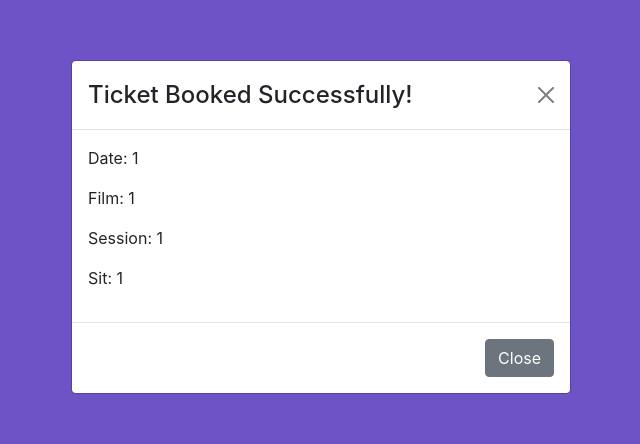
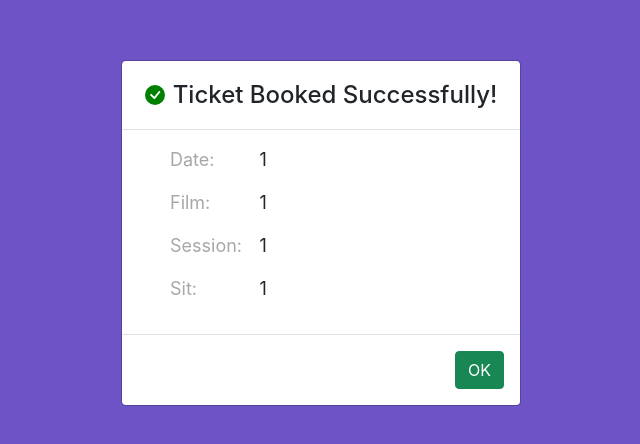
Before and after one commit to yaborodinov/Cinema-tickets, a React (Create React App) app: page /success/1/1/1/1 in a window 1280 px wide. Shown: the top 444 px of the page, without its empty margins (319-959 px from the left). Built offline with nearby package versions, Linux system fonts and the light colour scheme.

Commit message:
added stules to Success component

```diff
--- a/package.json
+++ b/package.json
@@ -8,6 +8,7 @@
     "@testing-library/user-event": "^12.8.3",
     "axios": "^0.21.1",
     "bootstrap": "^5.0.2",
+    "bootstrap-icons": "^1.5.0",
     "prop-types": "^15.7.2",
     "react": "^17.0.2",
     "react-bootstrap": "^2.0.0-beta.4",
--- a/src/components/Success.jsx
+++ b/src/components/Success.jsx
@@ -1,29 +1,73 @@
 import React from 'react';
 import { Link, useParams } from 'react-router-dom';
-import { Modal, Button } from 'react-bootstrap';
+import { Modal, Button, Row, Col } from 'react-bootstrap';
+
+import { StyledSuccess } from '../styled/components/StyledSuccess';
 
 const Success = () => {
   let { currentDay, film, sit, time } = useParams();
 
   return (
-    <Modal.Dialog>
-      <Modal.Header closeButton>
-        <Modal.Title>Ticket Booked Successfully!</Modal.Title>
+    <StyledSuccess>
+      <Modal.Header className="justify-content-center">
+        <Modal.Title className="d-flex align-items-center ">
+          <svg
+            xmlns="http://www.w3.org/2000/svg"
+            width="20"
+            height="20"
+            fill="green"
+            class="bi bi-check-circle-fill"
+            viewBox="0 0 16 16"
+          >
+            <path d="M16 8A8 8 0 1 1 0 8a8 8 0 0 1 16 0zm-3.97-3.03a.75.75
+             0 0 0-1.08.022L7.477 9.417 5.384 7.323a.75.75 0 0 0-1.06 1.06L6.97
+             11.03a.75.75 0 0 0 1.079-.02l3.992-4.99a.75.75 0 0 0-.01-1.05z" />
+          </svg>
+          <span className="ms-4 ms-sm-2">Ticket Booked Successfully!</span>
+        </Modal.Title>
       </Modal.Header>
 
-      <Modal.Body>
-        <p>Date: {currentDay}</p>
-        <p>Film: {film}</p>
-        <p>Session: {time}</p>
-        <p>Sit: {sit}</p>
+      <Modal.Body className="ps-md-5">
+        <Row>
+          <Col xs={4} md={3}>
+            <p className="opacity-80">Date:</p>
+          </Col>
+          <Col xs={8} md={9}>
+            <p>{currentDay}</p>
+          </Col>
+        </Row>
+        <Row>
+          <Col xs={4} md={3}>
+            <p className="opacity-80">Film:</p>
+          </Col>
+          <Col xs={8} md={9}>
+            <p>{film}</p>
+          </Col>
+        </Row>
+        <Row>
+          <Col xs={4} md={3}>
+            <p className="opacity-80">Session:</p>
+          </Col>
+          <Col xs={8} md={9}>
+            <p>{time}</p>
+          </Col>
+        </Row>
+        <Row>
+          <Col xs={4} md={3}>
+            <p className="opacity-80">Sit:</p>
+          </Col>
+          <Col xs={8} md={9}>
+            <p>{sit}</p>
+          </Col>
+        </Row>
       </Modal.Body>
 
       <Modal.Footer>
-        <Link to='/'>
-          <Button variant="secondary">Close</Button>
+        <Link to="/">
+          <Button variant="success">OK</Button>
         </Link>
       </Modal.Footer>
-    </Modal.Dialog>
+    </StyledSuccess>
   );
 }
 
--- /dev/null
+++ b/src/styled/components/StyledSuccess.js
@@ -0,0 +1,23 @@
+import styled from 'styled-components';
+import { Modal } from 'react-bootstrap';
+
+export const StyledSuccess = styled(Modal.Dialog)`
+  width: 100%;
+  border-radius: 10px;
+  @media (min-width: ${props => props.theme.media.medium}) {
+    min-width: 400px;
+    max-width: 400px;
+  };
+  svg {
+  min-width: 20px;
+  };
+  .btn-close {
+    display: none;
+  };
+  .modal-body {
+    font-size: ${props => props.theme.fontSize.medium};
+  };
+  .opacity-80 {
+    opacity: 0.4;
+  };
+`;
```
Also changed, not shown: 1 other file (tests, documents, lock files or other folders).
